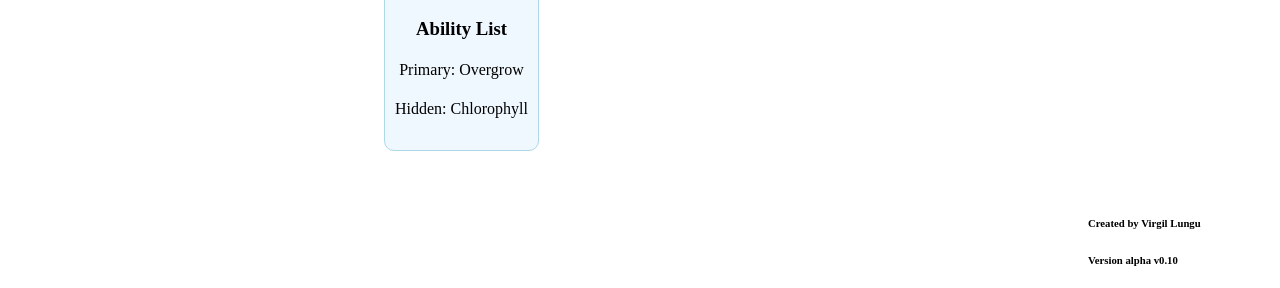
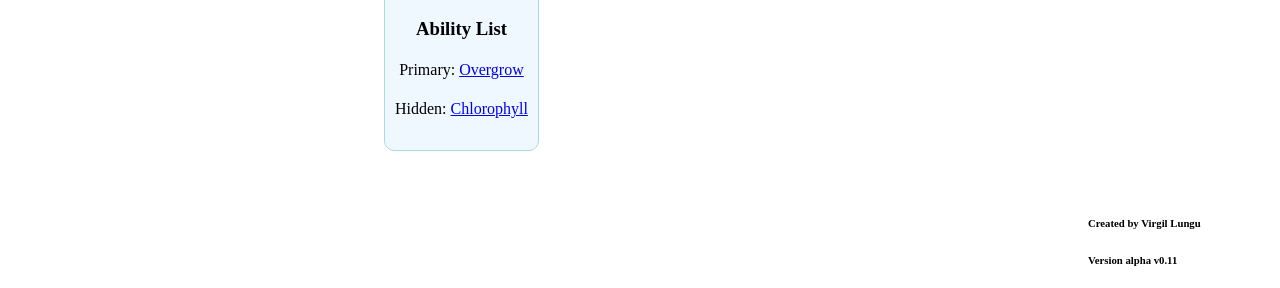
Before and after one commit to VirgilLungu27/pokemon-page, a plain HTML site: page index.html in a window 1280 px wide. Shown: the part 528-816 px from the top of the page. Drawn offline with Linux system fonts and the light colour scheme.

Commit message:
add links to the two abilities

```diff
--- a/index.html
+++ b/index.html
@@ -31,13 +31,13 @@
         </div>
          <div class="ability">
             <h3>Ability List</h3>
-            <h4>Primary: Overgrow</h4>
-            <h4>Hidden: Chlorophyll</h4>
+            <h4>Primary: <a href="https://bulbapedia.bulbagarden.net/wiki/Overgrow_(Ability)">Overgrow</a></h4>
+            <h4>Hidden: <a href="https://bulbapedia.bulbagarden.net/wiki/Chlorophyll_(Ability)">Chlorophyll</a></h4>
         </div>
     </div>
     <footer>
         <h6>Created by Virgil Lungu</h6>
-        <h6>Version alpha v0.10</h6>
+        <h6>Version alpha v0.11</h6>
     </footer>
 </body>
 </html>
```
